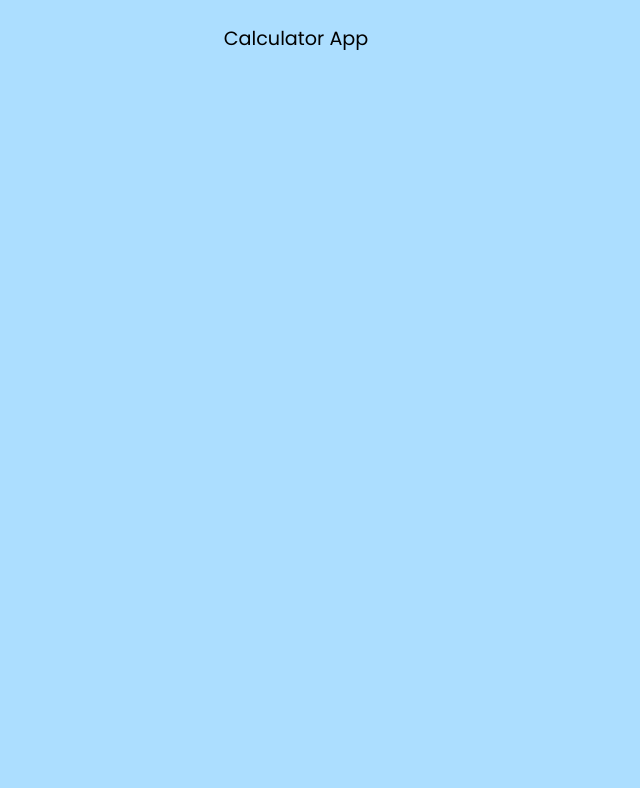
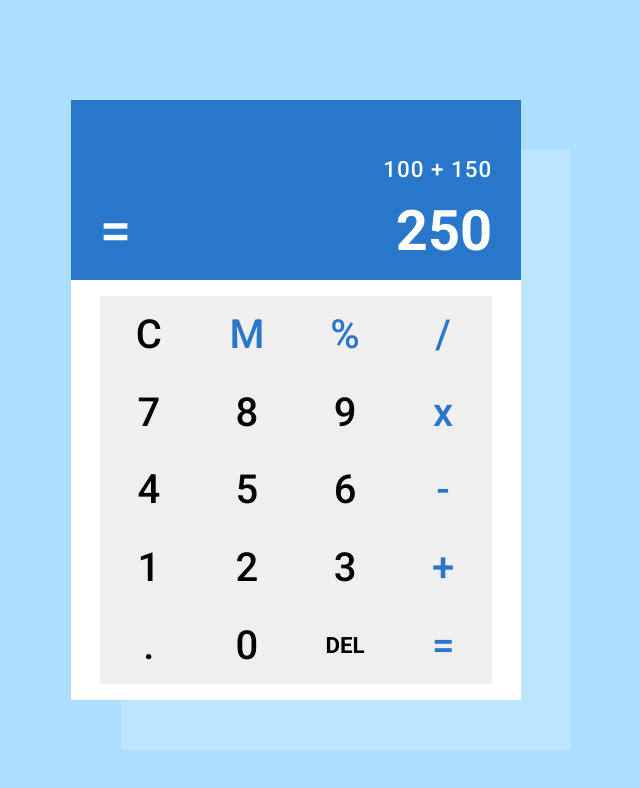
Before and after one commit to gbcayres/Good-Calculator, a website: page index.html in a window 1280 px wide. Shown: the whole page, without its empty margins (344-984 px from the left). Drawn offline with Linux system fonts and the light colour scheme.

Commit message:
:sparkles: feat: adicionei html e css

```diff
--- a/assets/sass/_variables.scss
+++ /dev/null
@@ -1,15 +0,0 @@
-@import url('https://fonts.googleapis.com/css2?family=Poppins:wght@400;700&display=swap');
-
-$font-family: "Poppins", sans-serif;
-
-$default-size: 1.2rem;
-$result-size: 0.9rem;
-$title-size: 2.5rem;
-
-$regular: 400;
-$bold: 700;
-
-$bg-color: #acdeff;
-$primary-color: #2877ca;
-$secondary-color: #fff;
-$terciary-color: #000;
--- a/assets/sass/styles.scss
+++ /dev/null
@@ -1,2 +0,0 @@
-@use 'base';
-@use 'variables' as *;
--- a/assets/sass/_base.scss
+++ b/assets/scss/_base.scss
@@ -1,4 +1,5 @@
 @use 'variables' as *;
+@use 'mixins' as *;
 
 html, body {
     height: 100%;
@@ -16,9 +17,9 @@ html, body {
 body {
     background-color: $bg-color;
     font-family: $font-family;
-    font-size: $default-size;
-    display: flex;
-    align-items: center;
+    font-size: $small-size;
+    font-weight: $medium;
     flex-direction: column;
+    @include flex-center;
     padding: 1.5rem
 }
--- /dev/null
+++ b/assets/scss/_mixins.scss
@@ -0,0 +1,9 @@
+@mixin flex-center {
+    display: flex;
+    justify-content: center;
+    align-items: center;
+}
+
+@mixin for-phone-only {
+    @media (max-width: 600px) { @content; }
+}
--- /dev/null
+++ b/assets/scss/_variables.scss
@@ -0,0 +1,18 @@
+@import url('https://fonts.googleapis.com/css2?family=Roboto:wght@400;500;700&display=swap');
+
+$font-family: "Roboto", sans-serif;
+
+$small-size: 1.4rem;
+$result-size: 3.5rem;
+$key-size: 2.5rem;
+
+$regular: 400;
+$medium: 500;
+$bold: 700;
+
+$bg-color: #acdeff;
+$primary-color: #2877ca;
+$secondary-color: #fff;
+$terciary-color: #000;
+
+$calculator-padding: 1rem 1.8rem;
--- /dev/null
+++ b/assets/scss/styles.scss
@@ -0,0 +1,72 @@
+@use 'base';
+@use 'mixins' as *;
+@use 'variables' as *;
+
+.calculator {
+    width: 450px;
+    min-height: 600px;
+    box-shadow: 50px 50px rgba($secondary-color, $alpha: 0.2);
+    transition: 0.3s all;
+
+    @include for-phone-only {
+        width: 350px;
+        box-shadow: 0 50px 0 -15px rgba($secondary-color, $alpha: 0.2);
+    }
+
+   .screen {
+        background-color: $primary-color;
+        height: 30%;
+        padding: $calculator-padding;
+        display: flex;
+        flex-direction: column;
+        justify-content: flex-end;
+        gap: 1rem;
+        color: $secondary-color;
+
+        &__operation {
+            text-align: right;
+            letter-spacing: 1px;
+        }
+
+        &__result-container {
+            display: flex;
+            justify-content: space-between;
+            font-size: $result-size;
+
+            .result {
+                font-weight: $bold;
+            }
+        }
+    }
+
+    .keyboard {
+        background-color: $secondary-color;
+        height: 70%;
+        padding: $calculator-padding;
+        display: grid;
+        grid-template-columns: repeat(4, 1fr);
+        grid-template-rows: repeat(5, 1fr);
+
+        &__button {
+            font-size: $key-size;
+            @include flex-center;
+            transition: 0.3s ease-in-out;
+
+            &.small-font {
+                font-size: $small-size;
+                font-weight: $bold;
+            }
+
+            &.operator {
+                color: $primary-color;
+            }
+
+            &:hover {
+                background-color: $primary-color;
+                color: $secondary-color;
+                cursor: pointer;
+                transform: scale(1.1);
+            }
+        }
+    }
+}
--- a/index.html
+++ b/index.html
@@ -4,11 +4,40 @@
     <meta charset="UTF-8">
     <meta name="viewport" content="width=device-width, initial-scale=1.0">
     <link rel="stylesheet" href="assets/css/styles.css">
+    <script src="script.js" defer></script>
     <title>Calculator App</title>
 </head>
 <body>
-    <h1 class="title">Calculator App</h1>
     <div class="calculator">
+        <div class="screen">
+            <p class="screen__operation">100 + 150</p>
+            <div class="screen__result-container">
+                <p>=</p>
+                <p class="result">250</p>
+            </div>
+        </div>
+        <div class="keyboard">
+            <button class="keyboard__button">C</button>
+            <button class="keyboard__button operator">M</button>
+            <button class="keyboard__button operator">%</button>
+            <button class="keyboard__button operator">/</button>
+            <button class="keyboard__button">7</button>
+            <button class="keyboard__button">8</button>
+            <button class="keyboard__button">9</button>
+            <button class="keyboard__button operator">x</button>
+            <button class="keyboard__button">4</button>
+            <button class="keyboard__button">5</button>
+            <button class="keyboard__button">6</button>
+            <button class="keyboard__button operator">-</button>
+            <button class="keyboard__button">1</button>
+            <button class="keyboard__button">2</button>
+            <button class="keyboard__button">3</button>
+            <button class="keyboard__button operator">+</button>
+            <button class="keyboard__button">.</button>
+            <button class="keyboard__button">0</button>
+            <button class="keyboard__button small-font">DEL</button>
+            <button class="keyboard__button operator">=</button>
+        </div>
     </div>
 </body>
 </html>
```
Also changed, not shown: assets/css/styles.css, assets/sass/_mixins.scss (deleted), 1 other file.
